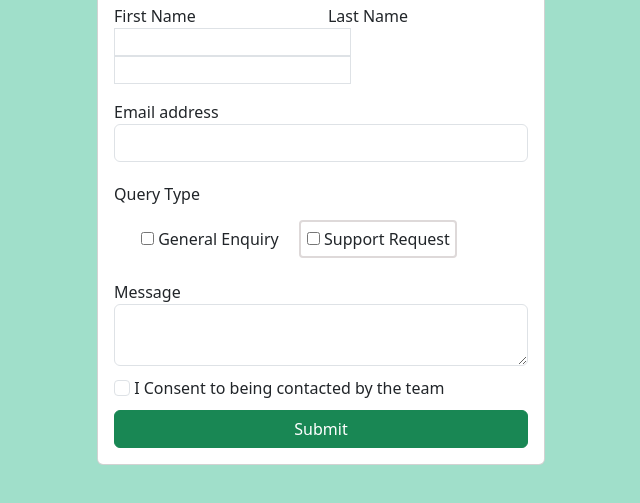
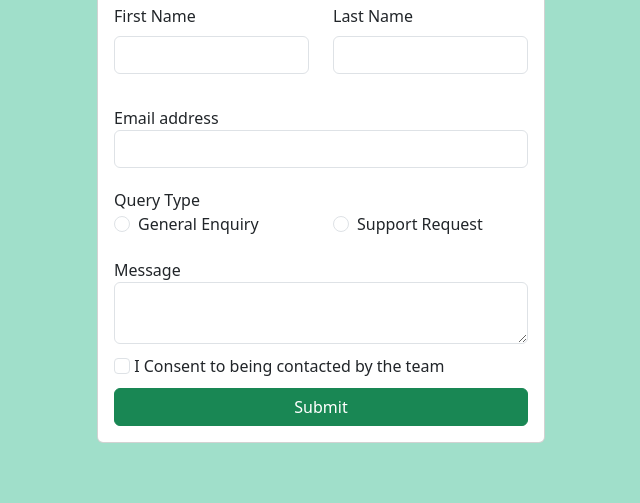
Before and after one commit to Arun-sajwan/contect-form-main, a plain HTML site: page index.html in a window 1280 px wide. Shown: the part 145-648 px from the top of the page, without its empty margins (319-959 px from the left). Drawn offline with nearby package versions, Linux system fonts and the light colour scheme.

Commit message:
Revamp contact form and add submission page
Updated index.html to improve the contact form layout, add required fields, and switch query type selection to radio buttons. Added style.css for custom styling and submit.html to display a confirmation message after form submission.

```diff
--- a/index.html
+++ b/index.html
@@ -11,31 +11,39 @@
         <div class="card-body">
 
           <h5 class="card-title"><b>Contect Us</b></h5>
+          <form action="submit.html" method="get">
           <!-- first name and last name-->
-          <label style="margin-right: 8rem;" for="">First Name</label>
-          <label for="Last Name">Last Name</label>
-          <br>
-          <input  class="border" style="margin-right: 1rem;"type="text">
-          <input class="border"  type="text">
-          <br>
+                      <div class="row mb-3">
+              <div class="col">
+                <label for="firstName" class="form-label">First Name</label>
+                <input class="form-control" type="text" id="firstName" name="firstName" required>
+              </div>
+              <div class="col">
+                <label for="lastName" class="form-label">Last Name</label>
+                <input class="form-control" type="text" id="lastName" name="lastName" required>
+              </div>
+            </div>
+
           <!-- email bar-->
-              <label for="Email" class="mt-3">Email address</label>
+              <label for="Email" class="mt-3" required>Email address</label>
               <br>
-              <input class="form-control" type="email">
+              <input class="form-control" type="email" required>
               <!-- Query bar-->
               <label style="margin-top: 20px;">Query Type</label><br>
-                <div >
-                 <!-- 1-->
-               <div class="form-check form-check-inline" >
-                <input class="border" class="form-check-input" type="checkbox" id="inlineCheckbox1"  value="option1" style="margin-top: 26px; margin-left: 3px; ">
-                <label class="form-check-label" for="inlineCheckbox1" style="margin-top: 20px;">General Enquiry</label>
+              <div class="row mb-3">
+                <div class="col">
+                  <div class="form-check form-check-inline">
+                    <input class="form-check-input" type="radio" id="generalEnquiry" name="queryType" value="General Enquiry" required>
+                    <label class="form-check-label" for="generalEnquiry">General Enquiry</label>
+                  </div>
+                </div>
+                <div class="col">
+                  <div class="form-check form-check-inline">
+                    <input class="form-check-input" type="radio" id="supportRequest" name="queryType" value="Support Request">
+                    <label class="form-check-label" for="supportRequest">Support Request</label>
+                  </div>
+                </div>
               </div>
-               <!-- 2-->
-              <div class="form-check form-check-inline" style="border: 2px solid rgb(222, 217, 217);padding: 5px;border-radius: 4px;">
-                <input class="border" class="form-check-input" type="checkbox" id="inlineCheckbox2" value="option2" style="margin-left: 1px;">
-                <label class="form-check-label">Support Request</label>
-              </div>
-            </div>
               <!-- Message bar-->
               <div style="margin-top: 20px;">
                 Message
@@ -43,16 +51,17 @@
               </div>
                <!-- check -->
             <div style="margin-top: 10px;">
-                <input class="form-check-input" type="checkbox" value="checkbox" id="flexCheckIndeterminate">
+                <input class="form-check-input" type="checkbox" required value="checkbox" id="flexCheckIndeterminate">
                 <label class="form-check-label" for="flexCheckIndeterminate" >
                    I Consent to being contacted by the team
                 </label>
             </div>
             <!-- button-->
             <div class="d-grid gap-2">
-                <button class="btn btn-success" type="button" style="margin-top:10px;">Submit</button>
+               <button class="btn btn-success" type="submit" style="margin-top:10px;">Submit</button>
             </div>
       </div>
+      </form>
     </div>
     <script src="https://cdn.jsdelivr.net/npm/bootstrap@5.3.3/dist/js/bootstrap.bundle.min.js" integrity="sha384-YvpcrYf0tY3lHB60NNkmXc5s9fDVZLESaAA55NDzOxhy9GkcIdslK1eN7N6jIeHz" crossorigin="anonymous"></script>
 </body>
--- /dev/null
+++ b/style.css
@@ -0,0 +1,28 @@
+ div{
+
+    margin-top:200px;
+    padding: 20px;
+    border:2px groove ;
+    border-radius: 30px;
+    background-color: #a2a2ba;
+}
+body{
+    background:linear-gradient(30deg,#d2001a,#7462ff,#f48e21, #23d5ab);
+    background-size: 500% 500%;
+    animation: color 12s infinite;
+    color: rgb(12, 11, 11);
+    display: flex;
+    justify-content: center;
+    text-align: center;
+}
+
+@keyframes color {
+    0% {background-position: 0% 50%;}
+    50% {background-position: 100% 50%;}
+    100% {background-position: 0% 50%;}
+}
+a{
+    display: flex;
+    justify-content: center;
+    text-align: center;
+}
```
Also changed, not shown: submit.html (added, +17 -0 lines).
